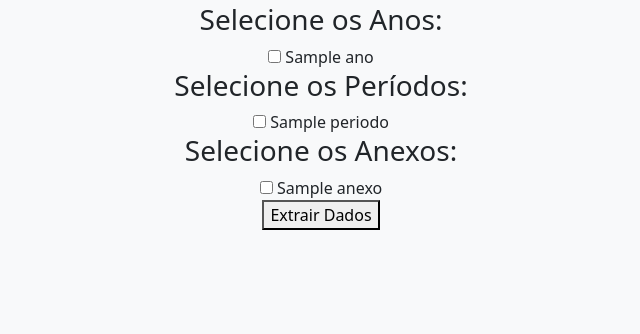
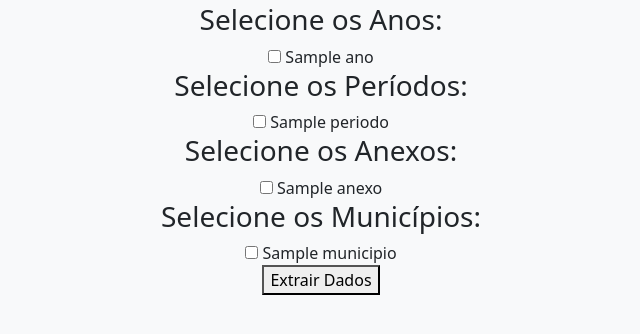
Before and after one commit to TN-Junior/demonstrativos-menu-anexos, a Flask app: template templates/rreo.html in a window 1280 px wide. Shown: the part 205-539 px from the top of the page, without its empty margins (319-959 px from the left). Run offline with Flask 3, Linux system fonts and the light colour scheme; the template is opened without the code that fills it: most values are stand-ins (such as "Sample title", 1, 10 or a date in 2020); parts of the project's set-up code (start-up, migrations or seed data) failed here and were passed over.

Commit message:
fix: listando municípios rreo

```diff
--- a/app.py
+++ b/app.py
@@ -140,7 +140,8 @@ def rreo():
         else:
             return "Nenhum dado encontrado para os parâmetros selecionados.", 400
 
-    return render_template("rreo.html", anos=list(range(2015, 2025)), periodos=list(range(1, 7)), anexos=anexos_rreo)
+    return render_template("rreo.html", anos=list(range(2015, 2025)), periodos=list(range(1, 7)), anexos=anexos_rreo, municipios=df_municipios[["cod. Munic 7D", "NOME DO MUNICÍPIO"]].to_dict(orient="records"))
+
 
 
 @app.route("/rgf", methods=["GET", "POST"])
--- a/templates/rreo.html
+++ b/templates/rreo.html
@@ -26,6 +26,16 @@
             <label><input type="checkbox" name="anexos" value="{{ anexo }}"> {{ anexo }}</label><br>
         {% endfor %}
 
+        <h3>Selecione os Municípios:</h3>
+        <div style="max-height: 300px; overflow-y: auto;">
+            {% for municipio in municipios %}
+                <label>
+                    <input type="checkbox" name="municipios" value="{{ municipio['cod. Munic 7D'] }}">
+                    {{ municipio['NOME DO MUNICÍPIO'] }}
+                </label><br>
+            {% endfor %}
+        </div>
+
         <button type="submit">Extrair Dados</button>
     </form>
 </body>
```
